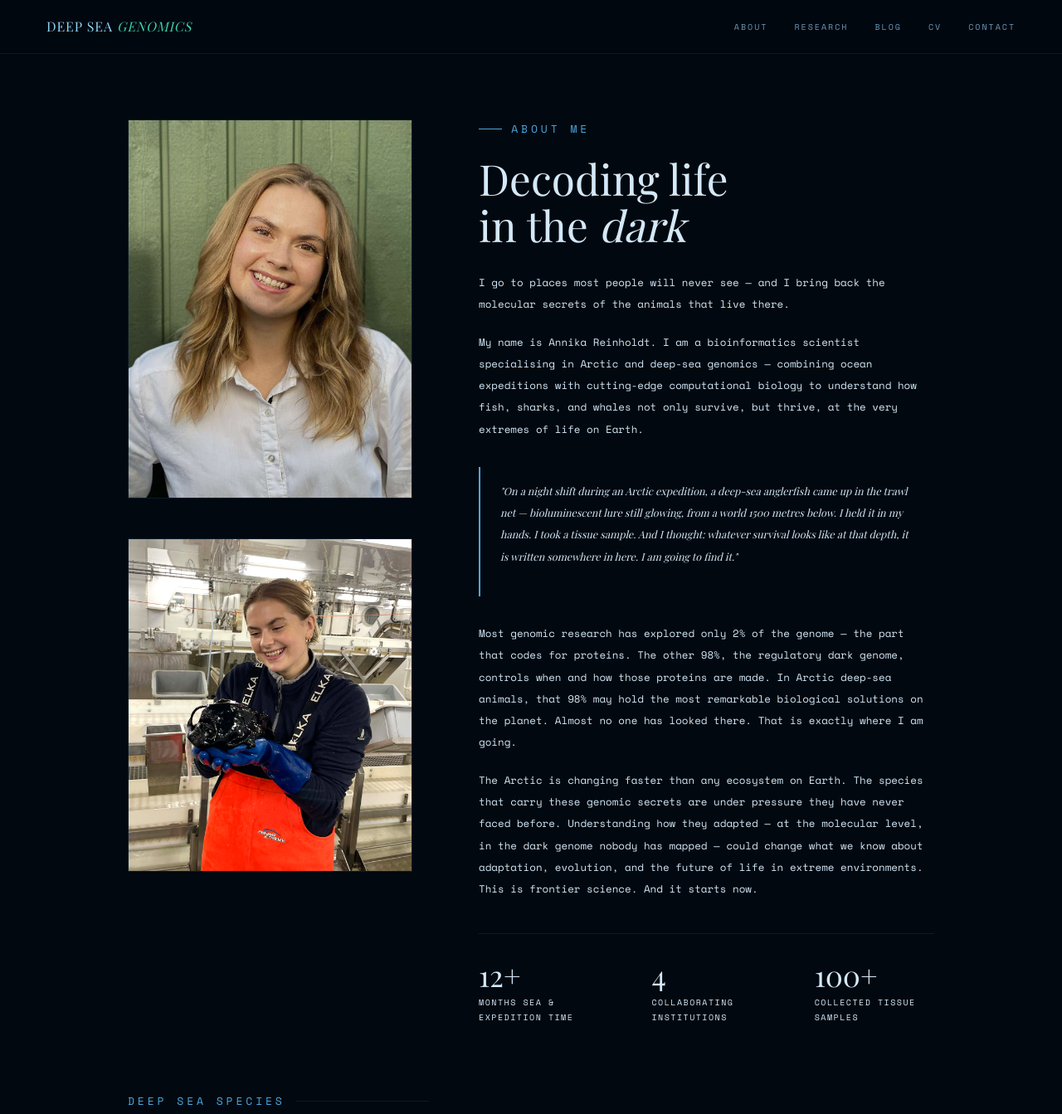
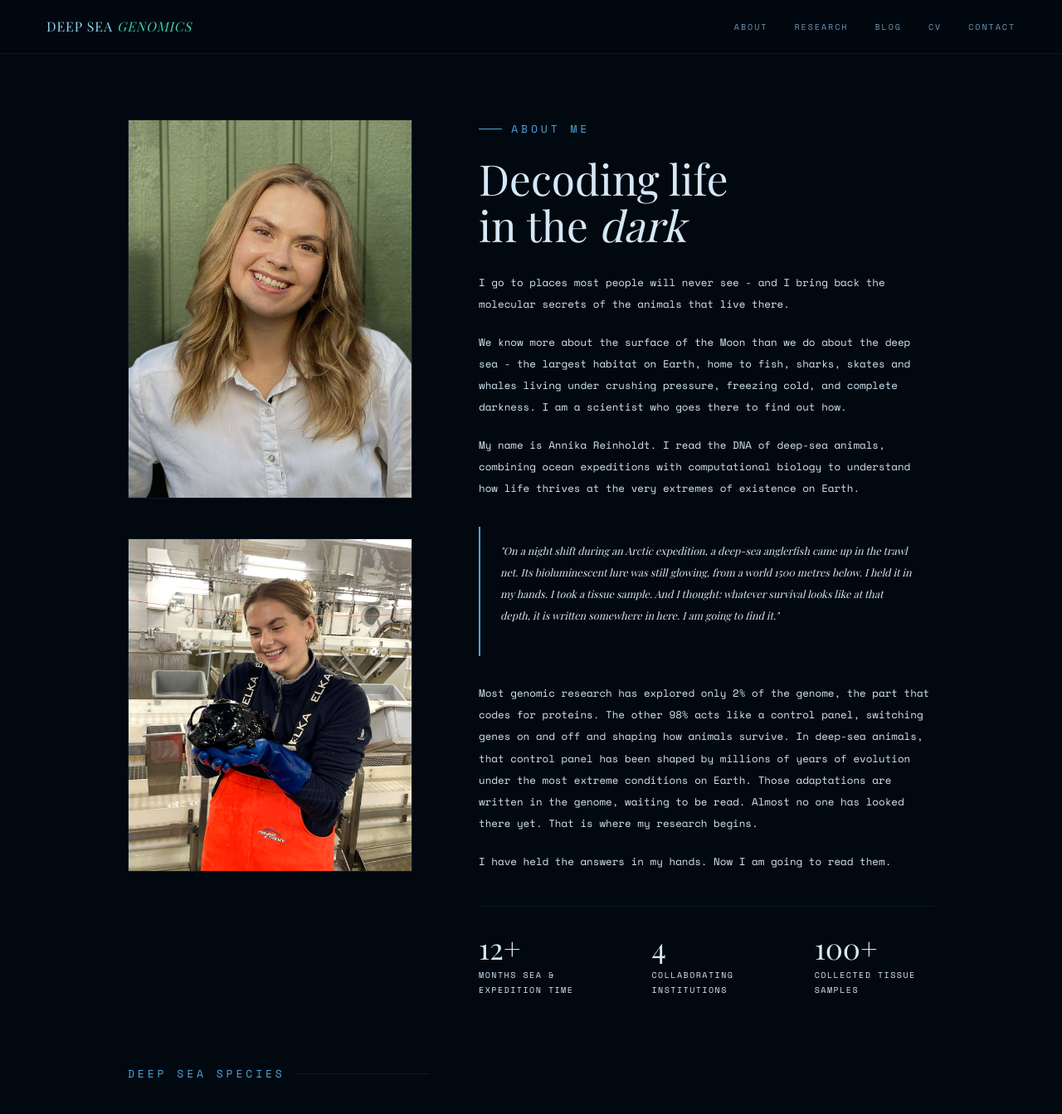
Before and after one commit to Areinholdt/Areinholdt.github.io, a Jekyll site: the page built from about.md, in a window 1280 px wide and 1400 px high, cut to the strip 0-1343 px from the top of the window. Shown: the whole strip at 83% size. Built offline with Jekyll 4.4.1, drawn with Linux system fonts in a browser that asks for light colours; some web fonts are replaced.

Commit message:
Update about.md

```diff
--- a/about.md
+++ b/about.md
@@ -197,46 +197,49 @@ permalink: /about/
       <div class="about-intro-label">About me</div>
       <h1>Decoding life<br>in the <em>dark</em></h1>
       <p>
-        I go to places most people will never see — and I bring
+        I go to places most people will never see - and I bring
         back the molecular secrets of the animals that live there.
       </p>
 
       <p>
-        My name is Annika Reinholdt. I am a bioinformatics
-        scientist specialising in Arctic and deep-sea genomics —
-        combining ocean expeditions with cutting-edge computational
-        biology to understand how fish, sharks, and whales not
-        only survive, but thrive, at the very extremes of life
-        on Earth.
+        We know more about the surface of the Moon than we do about the deep
+        sea - the largest habitat on Earth, home to fish, sharks, skates
+        and whales living under crushing pressure, freezing cold,
+        and complete darkness. I am a scientist who goes there
+        to find out how.
+      </p>
+
+      <p>
+        My name is Annika Reinholdt. I read the DNA of deep-sea
+        animals, combining ocean expeditions with computational
+        biology to understand how life thrives at the very
+        extremes of existence on Earth.
       </p>
 
       <blockquote>
-          <p>"On a night shift during an Arctic expedition, a deep-sea anglerfish
-          came up in the trawl net — bioluminescent lure still glowing,
-          from a world 1500 metres below. I held it in my hands.
-          I took a tissue sample. And I thought: whatever survival
-          looks like at that depth, it is written somewhere in here.
-          I am going to find it."</p>
+          <p>"On a night shift during an Arctic expedition, a deep-sea
+              anglerfish came up in the trawl net. Its bioluminescent lure
+              was still glowing, from a world 1500 metres below. I held it
+              in my hands. I took a tissue sample. And I thought: whatever
+              survival looks like at that depth, it is written somewhere
+              in here. I am going to find it."</p>
       </blockquote>
 
       <p>
-        Most genomic research has explored only 2% of the genome —
-        the part that codes for proteins. The other 98%, the
-        regulatory dark genome, controls when and how those proteins
-        are made. In Arctic deep-sea animals, that 98% may hold
-        the most remarkable biological solutions on the planet.
-        Almost no one has looked there. That is exactly where
-        I am going.
+        Most genomic research has explored only 2% of the genome,
+        the part that codes for proteins. The other 98% acts like
+        a control panel, switching genes on and off and shaping
+        how animals survive. In deep-sea animals, that control panel
+        has been shaped by millions of years of evolution under
+        the most extreme conditions on Earth. Those adaptations
+        are written in the genome, waiting to be read.
+        Almost no one has looked there yet.
+        That is where my research begins.
       </p>
 
       <p>
-        The Arctic is changing faster than any ecosystem on Earth.
-        The species that carry these genomic secrets are under
-        pressure they have never faced before. Understanding how
-        they adapted — at the molecular level, in the dark genome
-        nobody has mapped — could change what we know about
-        adaptation, evolution, and the future of life in extreme
-        environments. This is frontier science. And it starts now.
+        I have held the answers in my hands.
+        Now I am going to read them.
       </p>
 
       <div class="stat-row">
```
